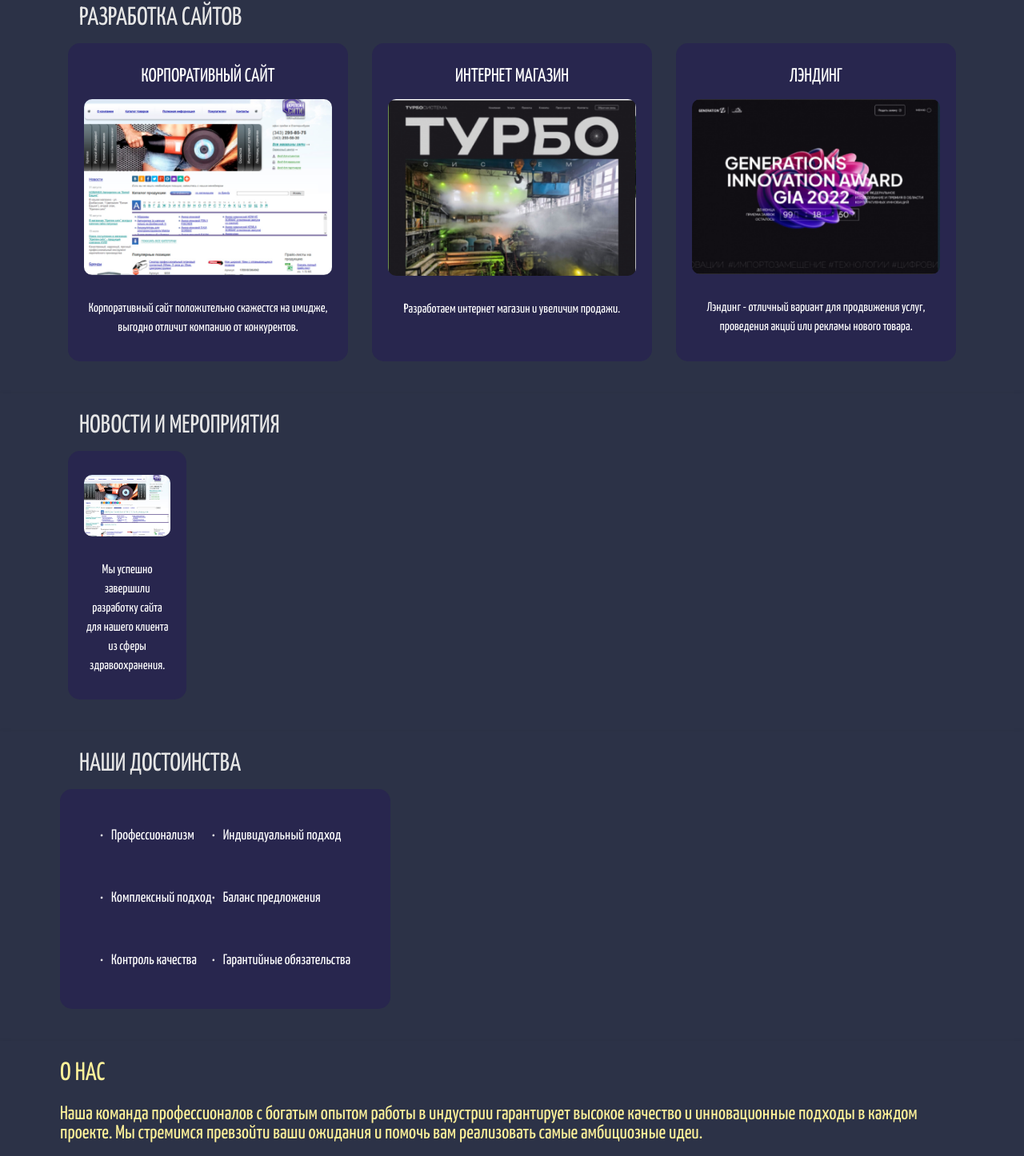
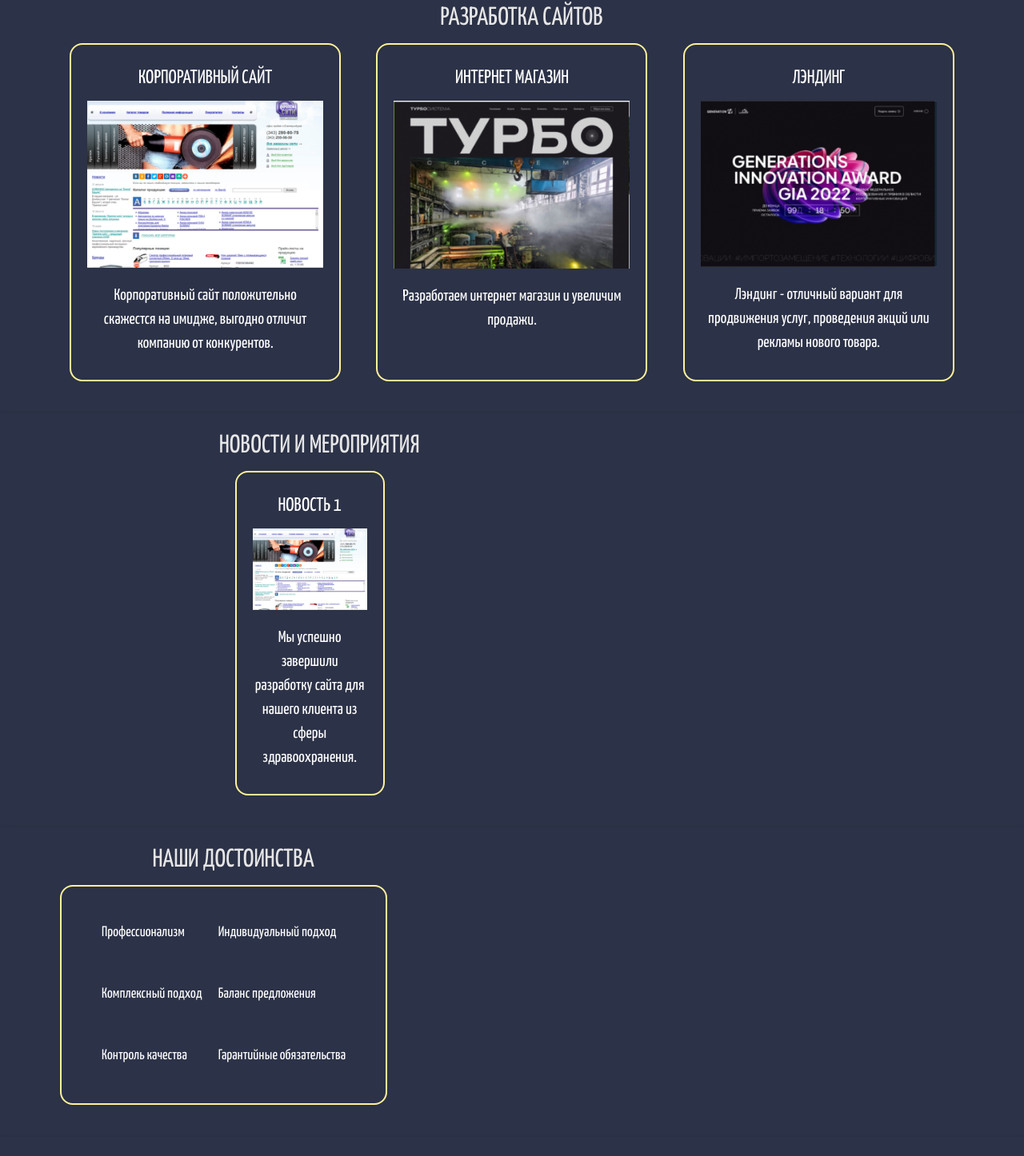
Before and after one commit to 4Bul04kka/client, a React (Create React App) app: page / in a window 1280 px wide. Shown: the part 98-1544 px from the top of the page at 80% size. Built offline with nearby package versions, Linux system fonts and the light colour scheme.

Commit message:
further development of news&events

```diff
--- /dev/null
+++ b/src/components/hooks/usePosts.js
@@ -0,0 +1,22 @@
+import React, { useState, useMemo } from "react";
+
+export const useSortedPosts = (posts, sort) => {
+  const sortedPosts = useMemo(() => {
+    if (sort) {
+      return [...posts].sort((a, b) => a[sort].localeCompare(b[sort]));
+    }
+    return posts;
+  }, [sort, posts]);
+
+  return sortedPosts;
+};
+export const usePosts = (posts, sort, query) => {
+  const sortedPosts = useSortedPosts(posts, sort);
+
+  const sortedAndSearchedPosts = useMemo(() => {
+    return sortedPosts.filter((post) =>
+      post.title.toLowerCase().includes(query)
+    );
+  }, [query, sortedPosts]);
+  return sortedAndSearchedPosts;
+};
--- a/src/components/pages/homepage/Homepage.jsx
+++ b/src/components/pages/homepage/Homepage.jsx
@@ -1,45 +1,35 @@
 import React from "react";
 import "./homepageBody.css";
 import { Serv1, Serv2, Serv3 } from "./../../../img/img_exports";
+import ImgBlock from "./ImgBlock";
 
-import { Link, useMatch, useResolvedPath } from "react-router-dom";
+const BlockHeader = ({ text }) => <h2 className='block-header'>{text}</h2>;
 
-function Dev_block() {
+function DevBlock() {
   return (
     <div className='body'>
       <div className='container'>
         <div className='block'>
-          <h2 className='block-header'>РАЗРАБОТКА САЙТОВ</h2>
+          <BlockHeader text='РАЗРАБОТКА САЙТОВ' />
           <ul className='block-row'>
-            <li className='block-item'>
-              <Link to='/corp_site'>
-                <h2>КОРПОРАТИВНЫЙ САЙТ </h2>
-                <img src={Serv1} alt='Image' className='block-item-image' />
-                <p className='block-item-text'>
-                  Корпоративный сайт положительно скажестся на имидже, выгодно
-                  отличит компанию от конкурентов.{" "}
-                </p>
-              </Link>
-            </li>
-            <li className='block-item'>
-              <Link to='/marketplace'>
-                <h2>ИНТЕРНЕТ МАГАЗИН</h2>
-                <img src={Serv2} alt='Image' className='block-item-image' />
-                <p className='block-item-text'>
-                  Разработаем интернет магазин и увеличим продажи.{" "}
-                </p>
-              </Link>
-            </li>
-            <li className='block-item'>
-              <Link to='/landing'>
-                <h2>ЛЭНДИНГ </h2>
-                <img src={Serv3} alt='Image' className='block-item-image' />
-                <p className='block-item-text'>
-                  Лэндинг - отличный вариант для продвижения услуг, проведения
-                  акций или рекламы нового товара.
-                </p>
-              </Link>
-            </li>
+            <ImgBlock
+              link='/corp_site'
+              title='КОРПОРАТИВНЫЙ САЙТ'
+              imgSrc={Serv1}
+              text='Корпоративный сайт положительно скажестся на имидже, выгодно отличит компанию от конкурентов.'
+            />
+            <ImgBlock
+              link='/marketplace'
+              title='ИНТЕРНЕТ МАГАЗИН'
+              imgSrc={Serv2}
+              text='Разработаем интернет магазин и увеличим продажи.'
+            />
+            <ImgBlock
+              link='/landing'
+              title='ЛЭНДИНГ'
+              imgSrc={Serv3}
+              text='Лэндинг - отличный вариант для продвижения услуг, проведения акций или рекламы нового товара.'
+            />
           </ul>
         </div>
       </div>
@@ -47,22 +37,19 @@ function Dev_block() {
   );
 }
 
-function News_block() {
+function NewsBlock() {
   return (
     <div className='body'>
       <div className='container'>
         <div className='block'>
-          <h2 className='block-header'>Новости и мероприятия</h2>
+          <BlockHeader text='Новости и мероприятия' />
           <ul className='block-row'>
-            <li className='block-item'>
-              <Link to='/events'>
-                <img src={Serv1} alt='Image' className='block-item-image' />
-                <p className='block-item-text'>
-                  Мы успешно завершили разработку сайта для нашего клиента из
-                  сферы здравоохранения.
-                </p>
-              </Link>
-            </li>
+            <ImgBlock
+              link='/events'
+              title='Новость 1'
+              imgSrc={Serv1}
+              text='Мы успешно завершили разработку сайта для нашего клиента из сферы здравоохранения.'
+            />
           </ul>
         </div>
       </div>
@@ -71,33 +58,36 @@ function News_block() {
 }
 
 function Pluses() {
+  const plusesColumn1 = [
+    "Профессионализм",
+    "Комплексный подход",
+    "Контроль качества",
+  ];
+  const plusesColumn2 = [
+    "Индивидуальный подход",
+    "Баланс предложения",
+    "Гарантийные обязательства",
+  ];
+
   return (
     <div className='body'>
       <div className='container'>
         <div className='block'>
-          <h2 className='block-header'>НАШИ ДОСТОИНСТВА</h2>
+          <BlockHeader text='НАШИ ДОСТОИНСТВА' />
           <div className='block-table'>
             <div className='block-table-column'>
-              <div className='block-table-cell1'>
-                <p className='block-table-text'>Профессионализм</p>
-              </div>
-              <div className='block-table-cell1'>
-                <p className='block-table-text'>Комплексный подход</p>
-              </div>
-              <div className='block-table-cell1'>
-                <p className='block-table-text'>Контроль качества</p>
-              </div>
+              {plusesColumn1.map((plus, index) => (
+                <div key={index} className='block-table-cell'>
+                  <p className='block-table-text'>{plus}</p>
+                </div>
+              ))}
             </div>
             <div className='block-table-column'>
-              <div className='block-table-cell2'>
-                <p className='block-table-text'>Индивидуальный подход</p>
-              </div>
-              <div className='block-table-cell2'>
-                <p className='block-table-text'>Баланс предложения</p>
-              </div>
-              <div className='block-table-cell2'>
-                <p className='block-table-text'>Гарантийные обязательства</p>
-              </div>
+              {plusesColumn2.map((plus, index) => (
+                <div key={index} className='block-table-cell'>
+                  <p className='block-table-text'>{plus}</p>
+                </div>
+              ))}
             </div>
           </div>
         </div>
@@ -106,12 +96,12 @@ function Pluses() {
   );
 }
 
-function About_us() {
+function AboutUs() {
   return (
     <div className='body'>
       <div className='container'>
         <div className='block'>
-          <h2 className='about-us-header'>О НАС</h2>
+          <BlockHeader text='О НАС' />
           <div>
             <p className='about-us-text'>
               Наша команда профессионалов с богатым опытом работы в индустрии
@@ -128,12 +118,13 @@ function About_us() {
 
 function Homepage() {
   return (
-    <div className='main_page'>
-      <Dev_block />
-      <News_block />
+    <div className='main-page'>
+      <DevBlock />
+      <NewsBlock />
       <Pluses />
-      <About_us />
+      <AboutUs />
     </div>
   );
 }
+
 export default Homepage;
--- /dev/null
+++ b/src/components/pages/homepage/ImgBlock.jsx
@@ -0,0 +1,16 @@
+import React from "react";
+import { Link } from "react-router-dom";
+
+const ImgBlock = ({ link, title, imgSrc, text }) => {
+  return (
+    <li className='block-item'>
+      <Link to={link}>
+        <h2>{title}</h2>
+        <img src={imgSrc} alt={title} className='block-item-image' />
+        <p className='block-item-text'>{text}</p>
+      </Link>
+    </li>
+  );
+};
+
+export default ImgBlock;
--- a/src/components/pages/homepage/homepageBody.css
+++ b/src/components/pages/homepage/homepageBody.css
@@ -1,5 +1,5 @@
 .body {
-  background-color: #2C3247;
+  background-color: #2c3247;
   box-shadow: 0 4px 8px rgba(0, 0, 0, 0.2);
   width: 100%;
 }
@@ -14,32 +14,38 @@
 .block-header {
   color: #e6e6e6;
   text-transform: uppercase;
+  text-align: center;
 
   margin-bottom: 16px;
   margin-top: 24px;
   margin-left: 24px;
   font-size: 32px;
-
-
-  text-align: left;
 }
 
 .block-row {
   display: flex;
-  justify-content: space-between;
-  list-style-type: none;
-  padding: 0 10px;
+  justify-content: space-around;
+  gap: 20px;
+  flex-wrap: wrap;
 }
 
 .block-item {
   padding: 30px 20px;
-  border-radius: 15px;
-  font-size: 16px;
-  width: calc(33.333% - 20px);
+  color: #fff;
+  border-radius: 16px;
+  font-size: 20px;
+  list-style: none;
+  width: 30%;
   text-align: center;
 
-  color: #fff;
-  background-color: #28264e;
+  background: transparent;
+  border: 2px solid #fff299;
+}
+
+.block-item img {
+  width: 100%;
+  height: auto;
+  margin-bottom: 10px;
 }
 .block-item h2 {
   font-size: 24px;
@@ -50,13 +56,6 @@
   display: block;
   text-decoration: none;
   color: inherit;
-}
-
-.block-item-image {
-  width: 100%; /* Ensure the image takes up full width */
-  height: auto;
-  margin-bottom: 20px; /* Adjusted spacing below the image */
-  border-radius: 10px;
 }
 
 .block-item-text {
@@ -71,13 +70,14 @@
   width: 100%;
   max-width: 100%;
 
-
   height: 275px;
-  border-radius: 15px;
-  background: #28264e;
+  border-radius: 16px;
+  background: transparent;
+  border: 2px solid #fff299;
 
   display: flex;
   justify-content: space-between;
+  gap: 20px;
   padding: 20px 50px;
   color: #fff;
   font-size: 18px;
@@ -93,11 +93,10 @@
   margin: 10px 0;
   display: flex;
   align-items: center;
-
 }
 .block-table-cell1 p:before,
 .block-table-cell2 p:before {
-  content: '•'; /* Added bullet points */
+  content: "•"; /* Added bullet points */
   margin-right: 10px;
   color: #e6e6e6; /* Adjusted bullet color for better contrast */
 }
@@ -109,6 +108,6 @@
   text-transform: uppercase;
 }
 .about-us-text {
-  color: #fff299;
+  color: #fff;
   font-size: 24px;
 }
```
Also changed, not shown: src/components/pages/about/About.jsx (+24 -11 lines), src/components/pages/communication/Communication.jsx (+36 -33 lines), src/components/pages/events/Events.jsx (+12 -42 lines).
